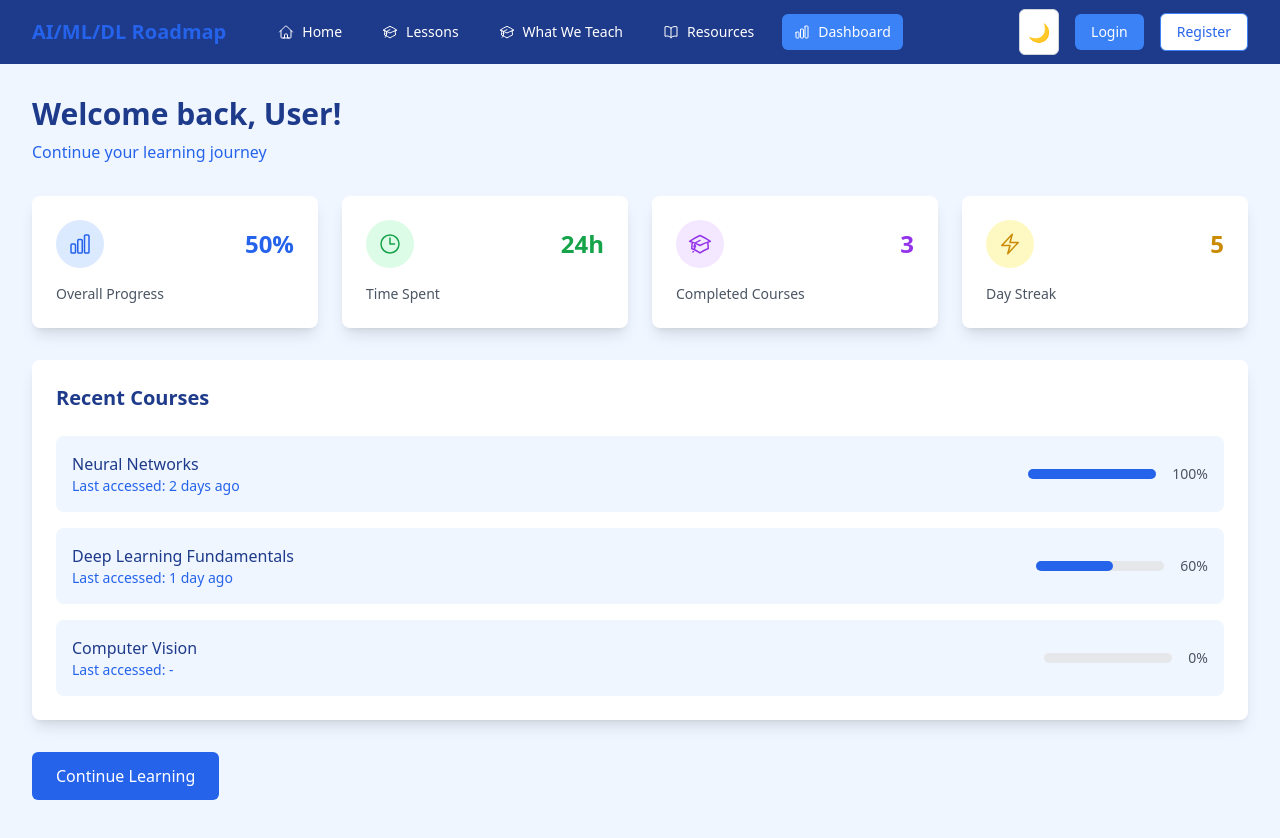
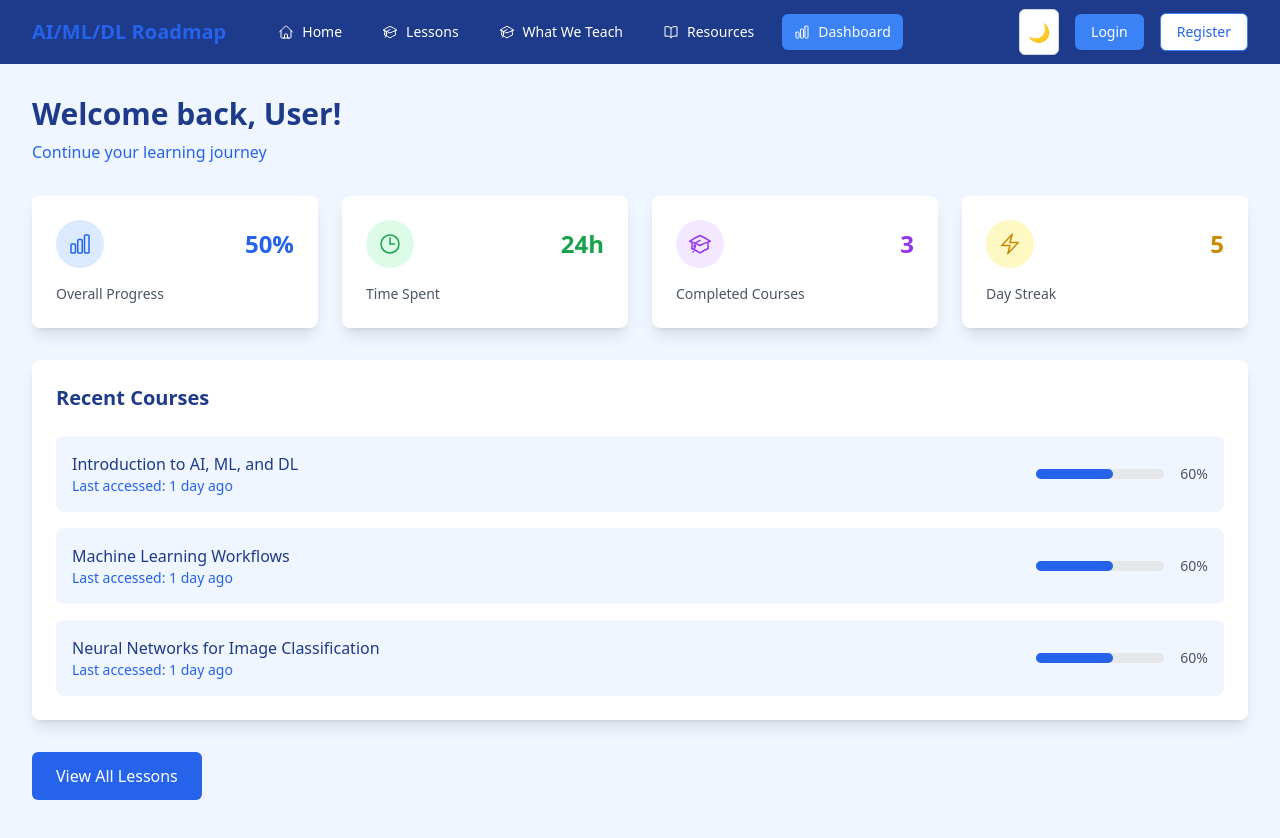
Before and after one commit to hvega6/AI-ML-DL-roadmap, a React (Vite) app in the folder frontend/: page /#/dashboard in a window 1280 px wide. Shown: the top 838 px of the page. Built offline with nearby package versions, Linux system fonts and the light colour scheme.

Commit message:
Update Dashboard.tsx

```diff
--- a/frontend/src/views/Dashboard.tsx
+++ b/frontend/src/views/Dashboard.tsx
@@ -7,6 +7,7 @@ import {
   AcademicCapIcon,
   BoltIcon
 } from '@heroicons/react/24/outline';
+import { curriculum } from '../data/curriculum';
 
 interface CourseProgress {
   name: string;
@@ -18,26 +19,12 @@ interface CourseProgress {
 const Dashboard: React.FC = () => {
   const { isDarkMode } = useTheme();
 
-  const recentCourses: CourseProgress[] = [
-    {
-      name: 'Neural Networks',
-      status: 'completed',
-      lastAccessed: '2 days ago',
-      progress: 100
-    },
-    {
-      name: 'Deep Learning Fundamentals',
-      status: 'in-progress',
-      lastAccessed: '1 day ago',
-      progress: 60
-    },
-    {
-      name: 'Computer Vision',
-      status: 'locked',
-      lastAccessed: '-',
-      progress: 0
-    }
-  ];
+  const recentCourses = curriculum.lessons.slice(0, 3).map(lesson => ({
+    name: lesson.title,
+    status: 'in-progress' as const,
+    lastAccessed: '1 day ago',
+    progress: 60
+  }));
 
   return (
     <div className={`min-h-screen ${isDarkMode ? 'bg-gray-900' : 'bg-blue-50'}`}>
@@ -148,9 +135,13 @@ const Dashboard: React.FC = () => {
           }`}>Recent Courses</h2>
           <div className="space-y-4">
             {recentCourses.map((course, index) => (
-              <div key={index} className={`p-4 rounded-lg ${
-                isDarkMode ? 'bg-gray-700' : 'bg-blue-50'
-              }`}>
+              <Link
+                key={index}
+                to={`/lesson/${index + 1}`}
+                className={`block p-4 rounded-lg ${
+                  isDarkMode ? 'bg-gray-700 hover:bg-gray-600' : 'bg-blue-50 hover:bg-blue-100'
+                } transition-colors duration-200`}
+              >
                 <div className="flex items-center justify-between">
                   <div>
                     <h3 className={`font-medium ${
@@ -163,8 +154,8 @@ const Dashboard: React.FC = () => {
                   <div className="flex items-center space-x-4">
                     <div className="w-32 bg-gray-200 rounded-full h-2.5">
                       <div
+                        style={{ width: `${course.progress}%` }}
                         className="bg-blue-600 h-2.5 rounded-full"
-                        style={{ width: `${course.progress}%` }}
                       ></div>
                     </div>
                     <span className={`text-sm font-medium ${
@@ -172,21 +163,21 @@ const Dashboard: React.FC = () => {
                     }`}>{course.progress}%</span>
                   </div>
                 </div>
-              </div>
+              </Link>
             ))}
           </div>
         </div>
 
         {/* Continue Learning Button */}
         <Link
-          to="/lesson/next"
+          to="/lessons"
           className={`inline-flex items-center px-6 py-3 text-base font-medium rounded-md ${
             isDarkMode
               ? 'bg-blue-600 hover:bg-blue-700 text-white'
               : 'bg-blue-600 hover:bg-blue-700 text-white'
           } transition-colors duration-200`}
         >
-          Continue Learning
+          View All Lessons
         </Link>
       </div>
     </div>
```
